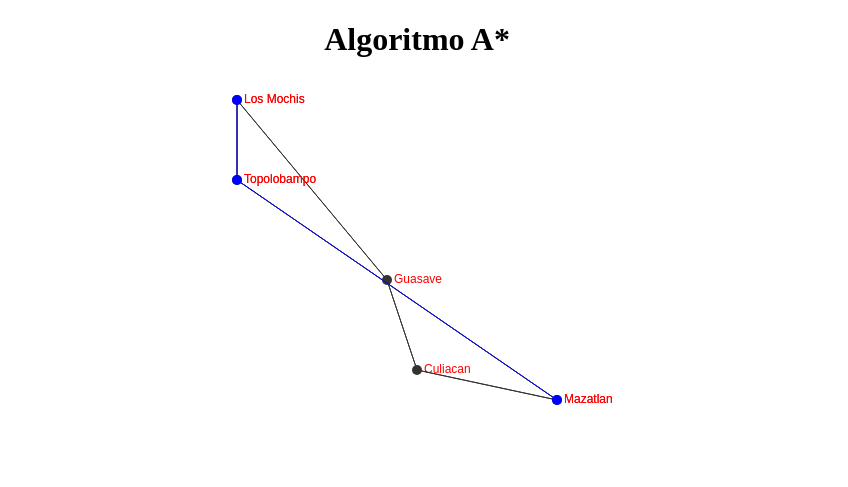
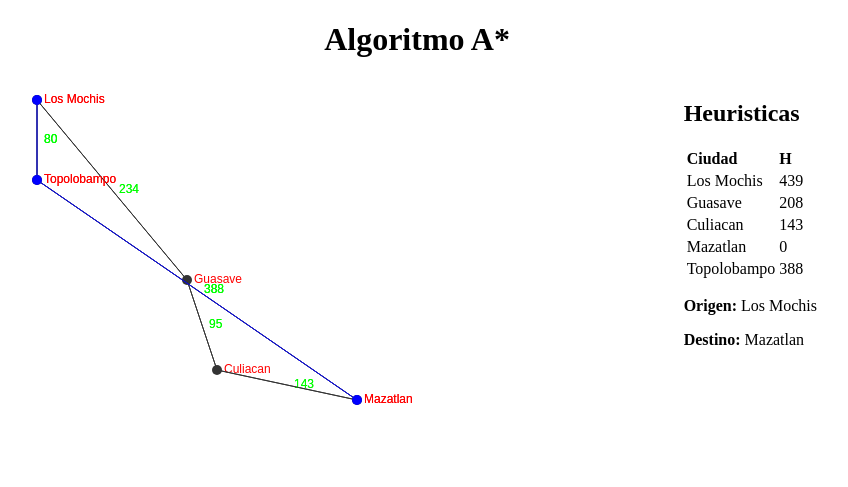
Before and after one commit to edgardoalz/aestrella, a website built with webpack: page index.html in a window 1280 px wide. Shown: the whole page, without its empty margins (223-1071 px from the left). Built offline with nearby package versions, Linux system fonts and the light colour scheme.

Commit message:
Mostrar datos

```diff
--- a/assets/index.css
+++ b/assets/index.css
@@ -1,10 +1,21 @@
 #contenido  {
     margin: 0 auto;
-    width: 400px;
+    width: 800px;
 }
 #contenido h1 {
     text-align: center;
 }
 #plano {
+    float: left;
+    /* display: inline-block; */
     /* border: 1px solid #cccccc; */
 }
+
+#datos {
+    float: right;
+    /* display: inline-block; */
+}
+
+table thead {
+    font-weight: bold;
+}
--- a/index.html
+++ b/index.html
@@ -11,6 +11,15 @@
     <div id="contenido">
         <h1>Algoritmo A*</h1>
         <canvas id="plano" width="400" height="400"></canvas>
+        <div id="datos">
+            <h2>Heuristicas</h2>
+            <table>
+                <thead>
+                    <tr><td>Ciudad</td><td>H</td></tr>
+                </thead>
+                <tbody id="heuristicas"></tbody>
+            </table>
+        </div>
     </div>
 </body>
     <script src="./assets/bundle.js"></script>
--- a/src/aestrella.ts
+++ b/src/aestrella.ts
@@ -31,6 +31,9 @@ export default class AEstrella {
 
     AsignarOrigen (nodo: Nodo) {
         this.origen = CrearHoja(nodo, nodo);
+        var span = document.createElement("p");
+        span.innerHTML = `<b>Origen:</b> ${this.Origen.Nodo.Nombre}`;
+        document.getElementById("datos").appendChild(span);
     }
 
     EncontrarCamino (): Hoja {
@@ -88,6 +91,9 @@ export default class AEstrella {
         if (!this.objetivo || this.objetivo.Nodo.Nombre != nodo.Nombre) {
             this.objetivo = CrearHoja(this.Origen.Nodo, nodo);
             this.Origen.Nodo.AsignarObjetivo(this.objetivo.Nodo);
+            var span = document.createElement("p");
+            span.innerHTML = `<b>Destino:</b> ${this.Objetivo.Nodo.Nombre}`;
+            document.getElementById("datos").appendChild(span);
         }
     }
 }
--- a/src/canvas.ts
+++ b/src/canvas.ts
@@ -1,11 +1,12 @@
 import Nodo from './nodo';
-import Hoja from './hoja';
+import Hoja, {Distancia} from './hoja';
 
 var canvas = <HTMLCanvasElement> document.getElementById("plano");
 var ctx = canvas.getContext("2d");
 ctx.font = "12px Arial";
 var negro = "#333333";
 var azul = "#0000FF";
+var verde = "#00FF00";
 var rojo = "#FF0000";
 
 export var DibujarNodo = (nodo: Nodo, color?: string) => {
@@ -18,7 +19,11 @@ export var DibujarNodo = (nodo: Nodo, color?: string) => {
 };
 
 export var DibujarLinea = (a: Nodo, b: Nodo, color?: string) => {
+    const distancia = Distancia(a, b);
     ctx.beginPath();
+    ctx.fillStyle = verde;
+    ctx.fillText(distancia.toFixed(0), ((a.x+b.x)/2)+7, ((a.y+b.y)/2)+3);
+    ctx.fill();
     ctx.moveTo(a.x, a.y);
     ctx.lineTo(b.x, b.y);
     ctx.strokeStyle = color || negro;
--- a/src/nodo.ts
+++ b/src/nodo.ts
@@ -40,8 +40,15 @@ export default class Nodo {
         if ((!this.Objetivo && nodo) ||
         (nodo && this.Objetivo.Nodo.Nombre != nodo.Nombre)) {
             this.Objetivo = CrearHoja(this, nodo);
+            this.AgregarALista();
             this.Hojas.forEach(hoja => hoja.Nodo.AsignarObjetivo(nodo));
         }
+    }
+
+    AgregarALista() {
+        var span = document.createElement("tr");
+        span.innerHTML = `<td>${this.Nombre}</td><td>${this.Objetivo.Distancia.toFixed(0)}</td>`;
+        document.getElementById("heuristicas").appendChild(span);
     }
 
     set Objetivo (valor : Hoja) {
```
Also changed, not shown: assets/bundle.js (+60 -42 lines).
